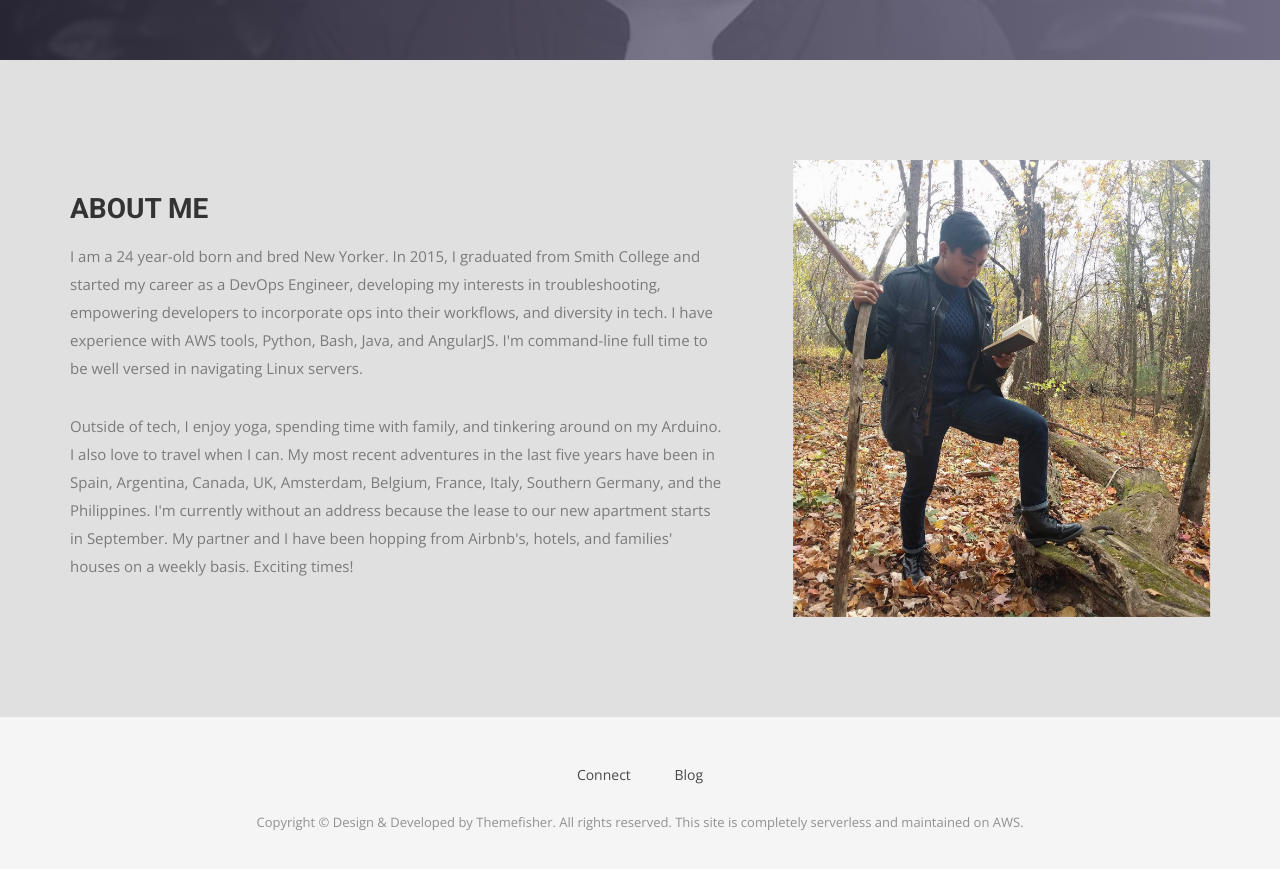
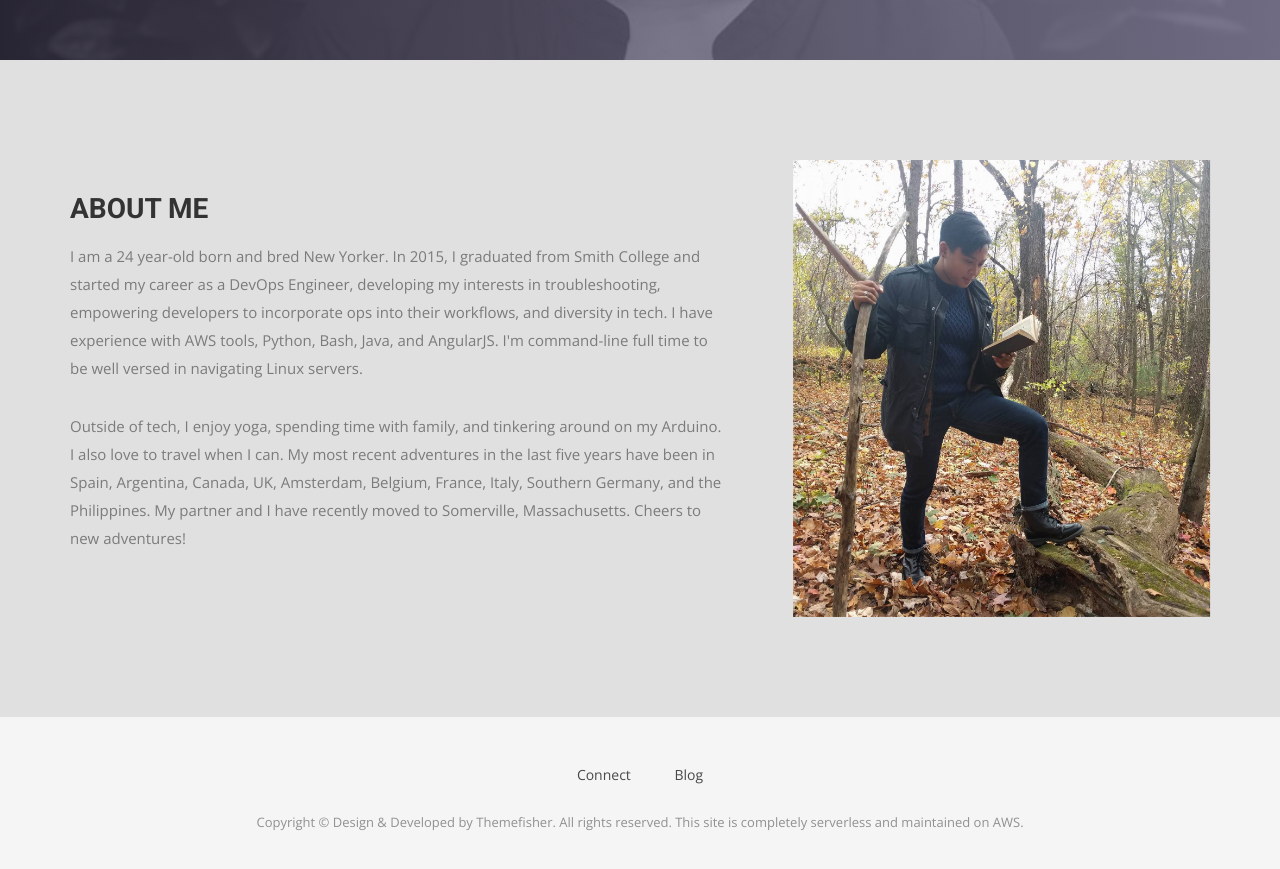
Before and after one commit to evmiguel/erikamiguel, a Jekyll site: the page built from erikamiguel.com/index.html, in a window 1280 px wide and 900 px high, scrolled down 795 px. Shown: the top 869 px of the window. Built offline with Jekyll 4.4.1, drawn with Linux system fonts in a browser that asks for light colours; nearby versions of some CDN libraries; some web fonts are replaced.

Commit message:
september post

```diff
--- a/erikamiguel.com/index.html
+++ b/erikamiguel.com/index.html
@@ -27,7 +27,7 @@ permalink: /
             <h2>About Me</h2>
           </div>
           <p>I am a 24 year-old born and bred New Yorker. In 2015, I graduated from Smith College and started my career as a DevOps Engineer, developing my interests in troubleshooting, empowering developers to incorporate ops into their workflows, and diversity in tech. I have experience with AWS tools, Python, Bash, Java, and AngularJS. I'm command-line full time to be well versed in navigating Linux servers.</p>
-          <p>Outside of tech, I enjoy yoga, spending time with family, and tinkering around on my Arduino. I also love to travel when I can. My most recent adventures in the last five years have been in Spain, Argentina, Canada, UK, Amsterdam, Belgium, France, Italy, Southern Germany, and the Philippines. I'm currently without an address because the lease to our new apartment starts in September. My partner and I have been hopping from Airbnb's, hotels, and families' houses on a weekly basis. Exciting times!</p>
+          <p>Outside of tech, I enjoy yoga, spending time with family, and tinkering around on my Arduino. I also love to travel when I can. My most recent adventures in the last five years have been in Spain, Argentina, Canada, UK, Amsterdam, Belgium, France, Italy, Southern Germany, and the Philippines. My partner and I have recently moved to Somerville, Massachusetts. Cheers to new adventures!</p>
         </div>
       </div><!-- .col-md-7 close -->
       <div class="col-md-5 col-sm-12">
```
Also changed, not shown: erikamiguel.com/_posts/2017-09-12-updates.md (added, +25 -0 lines).
